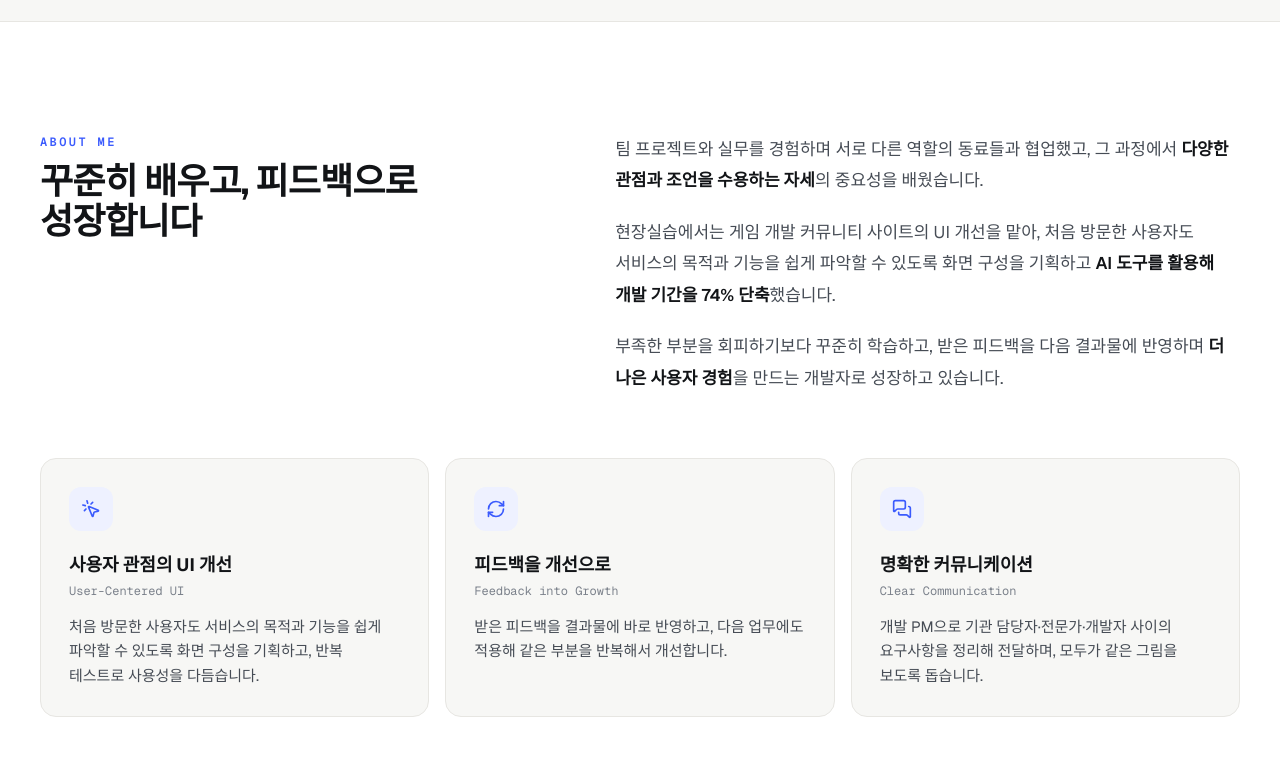
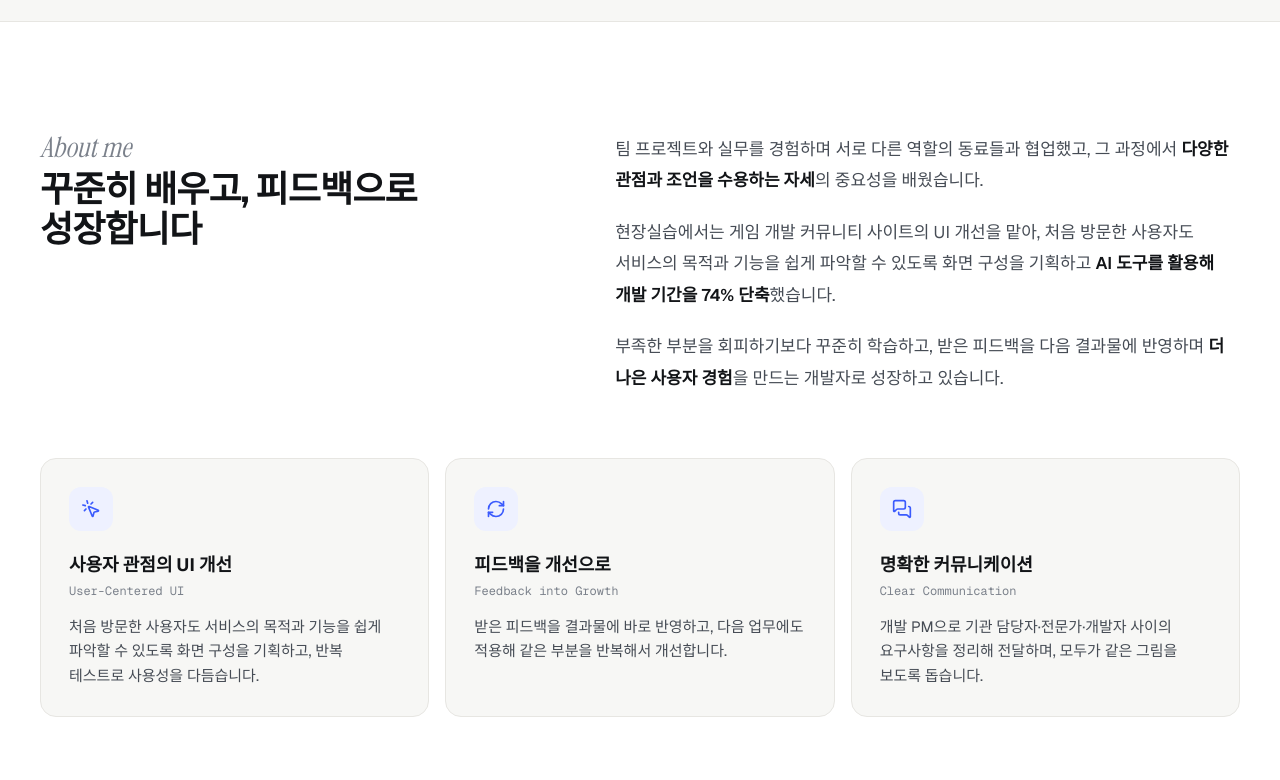
Before and after one commit to sandy424/ms-portfolio, a Next.js app: page / in a window 1280 px wide. Shown: the part 780-1560 px from the top of the page. Built offline with nearby package versions, Linux system fonts and the light colour scheme; a web font is replaced by a local one.

Commit message:
style: 섹션 영어 라벨을 Instrument Serif 이탤릭으로 변경

```diff
--- a/src/app/globals.css
+++ b/src/app/globals.css
@@ -13,6 +13,7 @@
   --font-sans: "Pretendard Variable", Pretendard, var(--font-geist-sans),
     -apple-system, BlinkMacSystemFont, system-ui, "Apple SD Gothic Neo",
     "Noto Sans KR", sans-serif;
+  --font-serif: var(--font-instrument-serif), Georgia, "Times New Roman", serif;
   --font-mono: var(--font-geist-mono), ui-monospace, SFMono-Regular, Menlo,
     monospace;
 }
--- a/src/app/layout.tsx
+++ b/src/app/layout.tsx
@@ -1,5 +1,5 @@
 import type { Metadata, Viewport } from "next";
-import { Geist, Geist_Mono } from "next/font/google";
+import { Geist, Geist_Mono, Instrument_Serif } from "next/font/google";
 import Header from "../components/Header";
 import ScrollEffects from "../components/ScrollEffects";
 import "./globals.css";
@@ -12,6 +12,14 @@ const geistSans = Geist({
 const geistMono = Geist_Mono({
   variable: "--font-geist-mono",
   subsets: ["latin"],
+});
+
+// 섹션 제목 위 영어 라벨용 세리프
+const instrumentSerif = Instrument_Serif({
+  variable: "--font-instrument-serif",
+  subsets: ["latin"],
+  weight: "400",
+  style: ["normal", "italic"],
 });
 
 export const metadata: Metadata = {
@@ -40,7 +48,7 @@ export default function RootLayout({
   return (
     <html
       lang="ko"
-      className={`${geistSans.variable} ${geistMono.variable} h-full antialiased`}
+      className={`${geistSans.variable} ${geistMono.variable} ${instrumentSerif.variable} h-full antialiased`}
     >
       <head>
         <link
--- a/src/components/About.tsx
+++ b/src/components/About.tsx
@@ -14,7 +14,7 @@ export default function About() {
     <section id="about" className="scroll-mt-20 border-t border-line bg-surface">
       <div className="mx-auto w-full max-w-[1248px] px-4 py-20 sm:px-6 lg:py-28">
         <div className="grid gap-10 lg:grid-cols-[minmax(0,0.9fr)_minmax(0,1.1fr)] lg:gap-16">
-          <SectionHeading eyebrow="About Me" title="꾸준히 배우고, 피드백으로 성장합니다" />
+          <SectionHeading eyebrow="About me" title="꾸준히 배우고, 피드백으로 성장합니다" />
           <div {...reveal("up", 250)} className="space-y-5 text-base leading-[1.85] text-sub sm:text-[17px]">
             <p>
               팀 프로젝트와 실무를 경험하며 서로 다른 역할의 동료들과 협업했고, 그 과정에서{" "}
--- a/src/components/Contact.tsx
+++ b/src/components/Contact.tsx
@@ -12,10 +12,10 @@ export default function Contact() {
           className="pointer-events-none absolute -right-24 -top-24 h-72 w-72 rounded-full bg-accent/40 blur-3xl"
         />
         <div className="relative max-w-2xl">
-          <p className="font-mono text-xs font-semibold uppercase tracking-[0.2em] text-white/50">
+          <p className="font-serif text-2xl italic leading-none text-white/55 sm:text-[28px]">
             Contact
           </p>
-          <h2 className="mt-3 text-3xl font-bold leading-snug tracking-tight sm:text-4xl">
+          <h2 className="mt-2 text-3xl font-bold leading-snug tracking-tight sm:text-4xl">
             읽어주셔서 감사합니다.
             <br />
             함께 일할 기회를 기다리고 있습니다.
--- a/src/components/SectionHeading.tsx
+++ b/src/components/SectionHeading.tsx
@@ -9,10 +9,10 @@ type SectionHeadingProps = {
 export default function SectionHeading({ eyebrow, title, description }: SectionHeadingProps) {
   return (
     <div {...reveal()} className="max-w-2xl">
-      <p className="font-mono text-xs font-semibold uppercase tracking-[0.2em] text-accent">
+      <p className="font-serif text-2xl italic leading-none text-muted sm:text-[28px]">
         {eyebrow}
       </p>
-      <h2 className="mt-3 text-3xl font-bold tracking-tight text-ink sm:text-4xl">{title}</h2>
+      <h2 className="mt-2 text-3xl font-bold tracking-tight text-ink sm:text-4xl">{title}</h2>
       {description && (
         <p className="mt-4 text-base leading-relaxed text-sub sm:text-lg">{description}</p>
       )}
```
